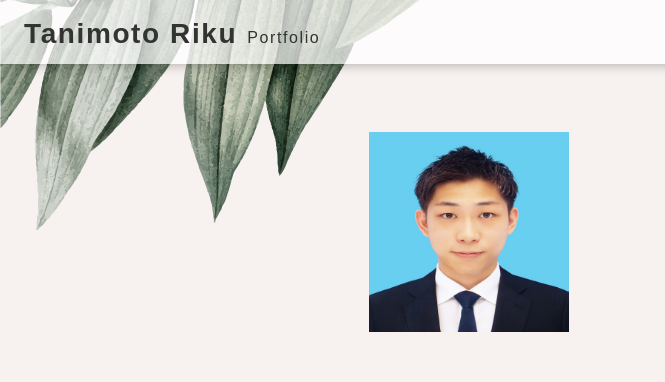
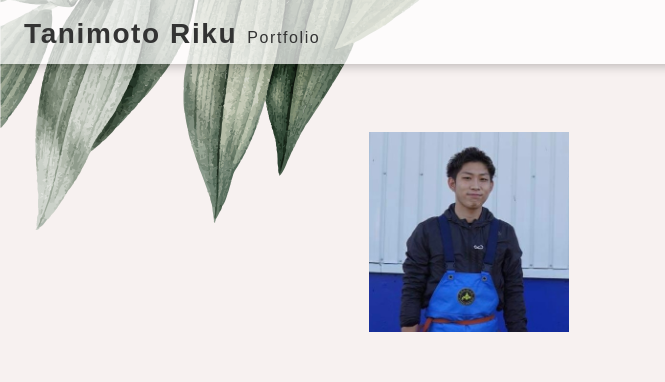
Before and after one commit to riku79264/portfolio-site, a plain HTML site: page index.html in a window 1280 px wide. Shown: the top 382 px of the page, 0-665 px from the left. Drawn offline with nearby package versions, Linux system fonts and the light colour scheme.

Commit message:
index　写真変更

```diff
--- a/index.html
+++ b/index.html
@@ -34,7 +34,7 @@
           <div class="firstview__main">
             <div class="firstview__main-pict obj-fit-img">
               <!-- imagesに配置した、プロフィール画像のパスを記載する -->
-              <img src="./images/IMG_0392.JPG">
+              <img src="./images/IMG_7889_Original.jpg">
             </div>
             <div class="firstview__info">
               <h2>
```
Also changed, not shown: images/IMG_7889_Original.jpg (added).
